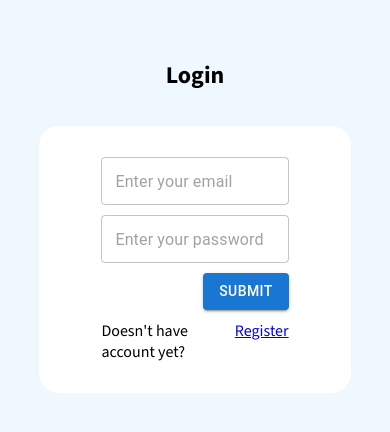
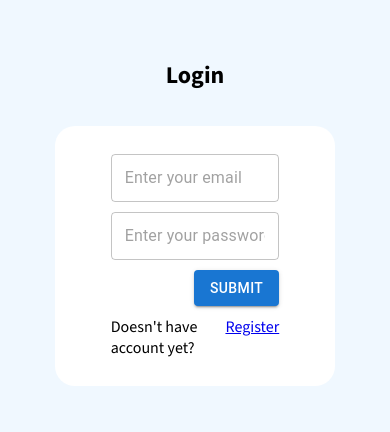
Before and after one commit to kamal2019/okhati_solution_fe, a React (Create React App) app: page /login in a window 390 px wide. Shown: the top 432 px of the page. Built offline with nearby package versions, Linux system fonts and the light colour scheme; no server answers.

Commit message:
media query added for login register screen

```diff
--- a/src/App.css
+++ b/src/App.css
@@ -51,3 +51,31 @@ input {
   display: flex;
   justify-content: center;
 }
+
+
+/* media query for login register box  */
+.login-register-box {
+  width: 60%;
+  margin: auto
+}
+
+/* For large screens */
+@media screen and (min-width: 1200px) {
+  .login-register-box {
+    width: 60%;
+  }
+}
+
+/* For medium screens */
+@media screen and (max-width: 1199px) and (min-width: 768px) {
+  .login-register-box {
+    width: 80%;
+  }
+}
+
+/* For small screens */
+@media screen and (max-width: 767px) {
+  .login-register-box {
+    width: 90%;
+  }
+}
--- a/src/components/LoginRegisterForm.tsx
+++ b/src/components/LoginRegisterForm.tsx
@@ -11,7 +11,7 @@ interface ILoginRegisterProps {
 }
 export const LoginRegister = ({ email, setEmail, handleSubmit, setPassword, password, type }: ILoginRegisterProps) => {
     return (
-        <div style={{ background: "#ffffff", borderRadius: "20px" }}>
+        <div style={{ background: "#ffffff", borderRadius: "20px" }} className="login-register-box">
             <div className="login-page-box">
                 <TextField placeholder="Enter your email" value={email} onChange={(e) => setEmail(e.target.value)} type="email" />
                 <TextField placeholder="Enter your password" value={password} onChange={(e) => setPassword(e.target.value)} type="password" />
```
